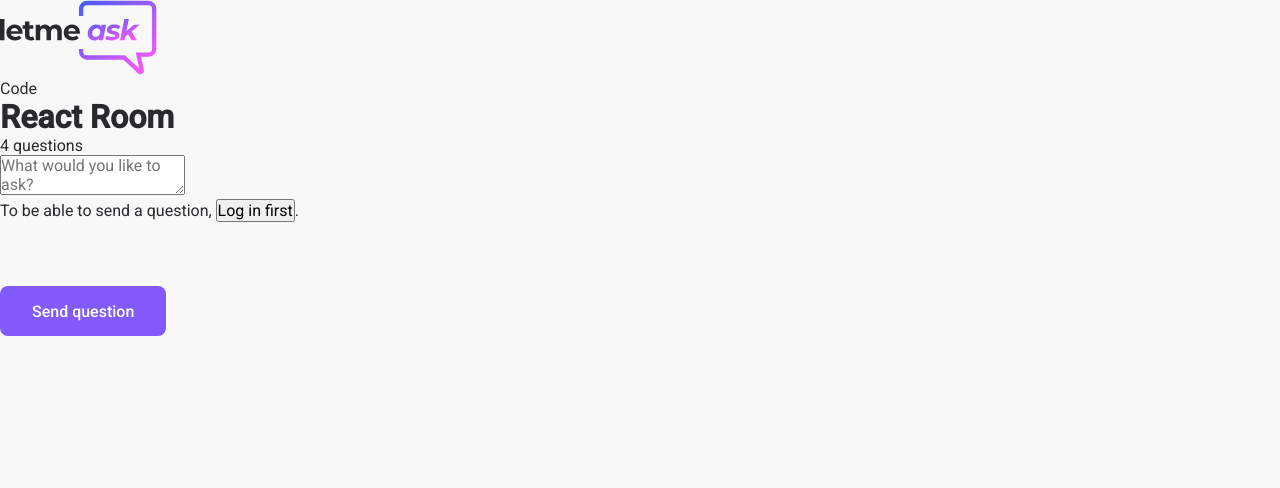
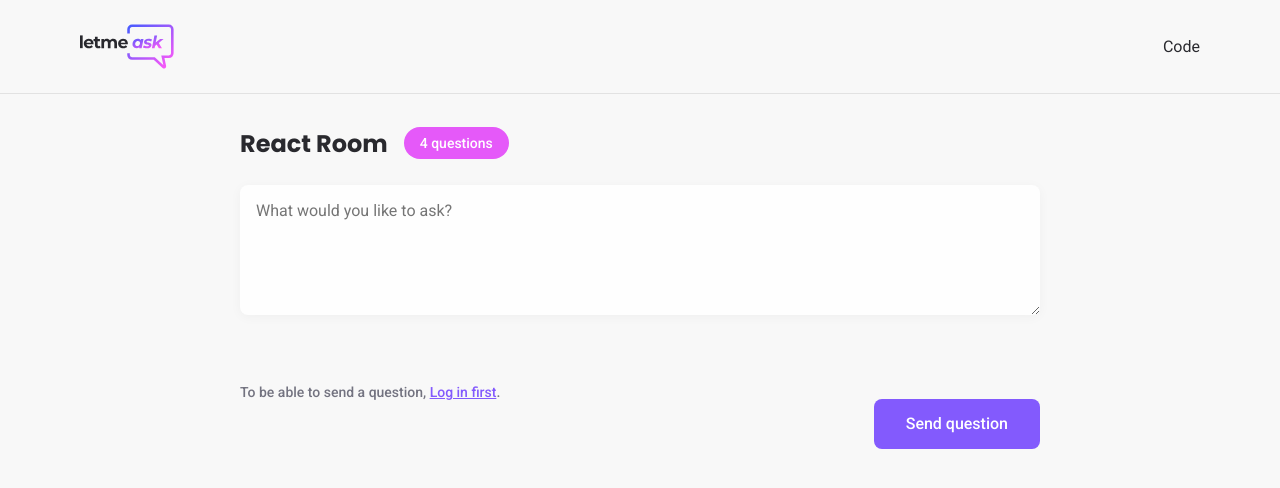
Before and after one commit to dagibu301/letmeask, a React (Create React App) app: page /rooms/1 in a window 1280 px wide. Shown: the top 488 px of the page. Built offline with nearby package versions, Linux system fonts and the light colour scheme; no server answers.

Commit message:
room styles

```diff
--- a/src/styles/room.scss
+++ b/src/styles/room.scss
@@ -1,3 +1,112 @@
 #page-room {
+  header {
+    padding: 24px;
+    border-bottom: 1px solid #e2e2e2;
 
+    .content {
+      max-width: 1120px;
+      margin: 0 auto;
+      display: flex;
+      justify-content: space-between;
+      align-items: center;
+
+      > img {
+        max-height: 45px;
+      }
+
+      > div {
+        display: flex;
+        gap: 16px;
+
+        button {
+          height: 40px;
+        }
+      }
+    }
+  }
+
+  main {
+    max-width: 800px;
+    margin: 0 auto;
+
+    .room-title {
+      margin: 32px 0 24px;
+      display: flex;
+      align-items: center;
+
+      h1 {
+        font-family: 'Poppins', sans-serif;
+        font-size: 24px;
+        color: #29292e;
+      }
+
+      span {
+        margin-left: 16px;
+        background: #e559f9;
+        border-radius: 9999px;
+        padding: 8px 16px;
+        color: #fff;
+        font-weight: 500;
+        font-size: 14px;
+      }
+    }
+
+    form {
+      textarea {
+        width: 100%;
+        border: 0;
+        padding: 16px;
+        border-radius: 8px;
+        background: #fefefe;
+        box-shadow: 0 2px 12px rgba(0, 0, 0, 0.04);
+        resize: vertical;
+        min-height: 130px;
+      }
+
+      .form-footer {
+        display: flex;
+        justify-content: space-between;
+        align-items: center;
+        margin-top: 16px;
+
+        .user-info {
+          display: flex;
+          align-items: center;
+
+          img {
+            width: 32px;
+            height: 32px;
+            border-radius: 50%;
+          }
+
+          span {
+            margin-left: 8px;
+            color: #29292e;
+            font-weight: 500;
+            font-size: 14px;
+          }
+        }
+
+        > span {
+          font-size: 14px;
+          color: #737380;
+          font-weight: 500;
+
+          button {
+            background: transparent;
+            border: 0;
+            color: #835afd;
+            text-decoration: underline;
+            font-size: 14px;
+            font-weight: 500;
+            cursor: pointer;
+          }
+        }
+      }
+    }
+
+    .question-list {
+      margin-top: 32px;
+    }
+  }
 }
```
